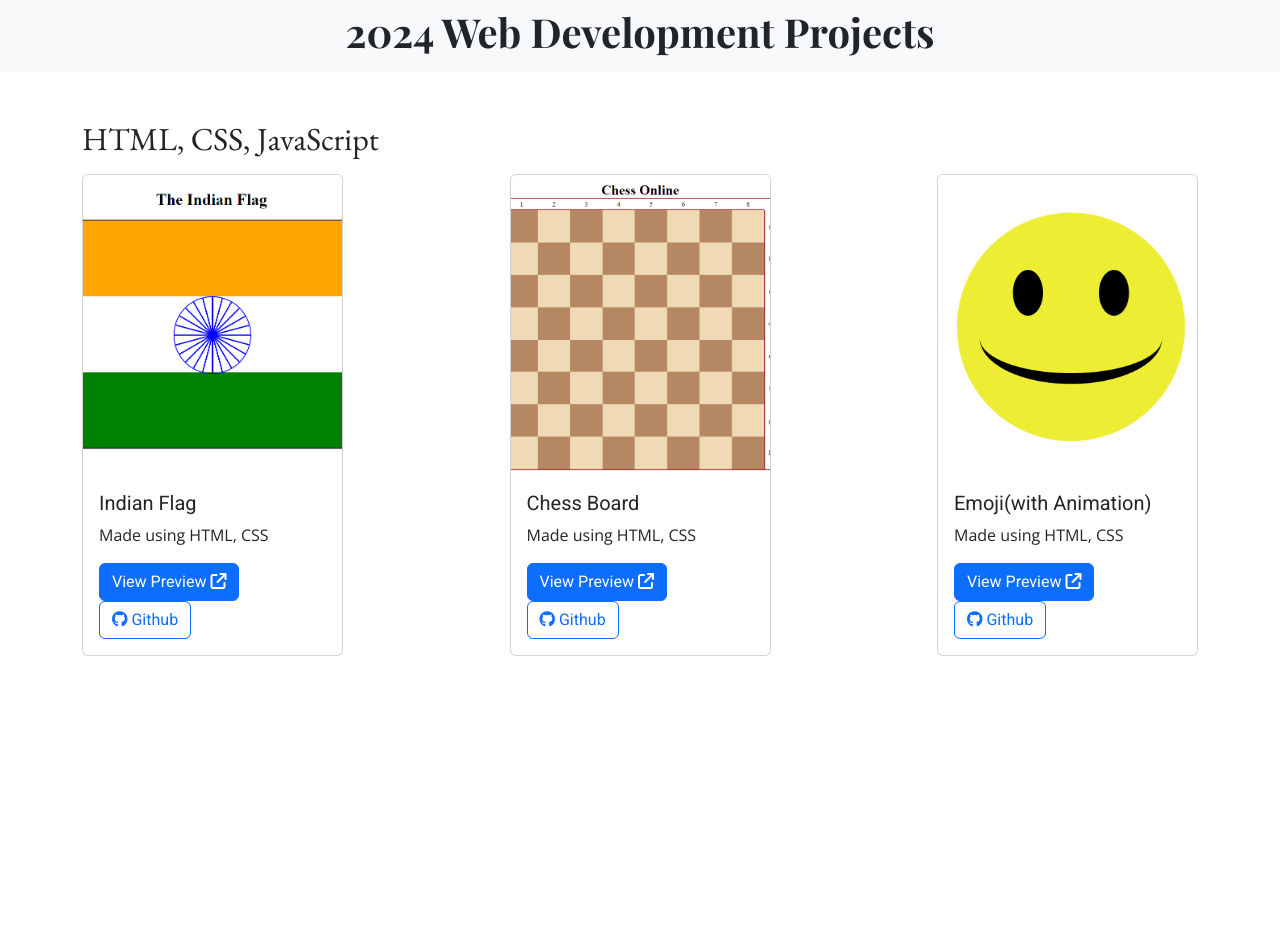
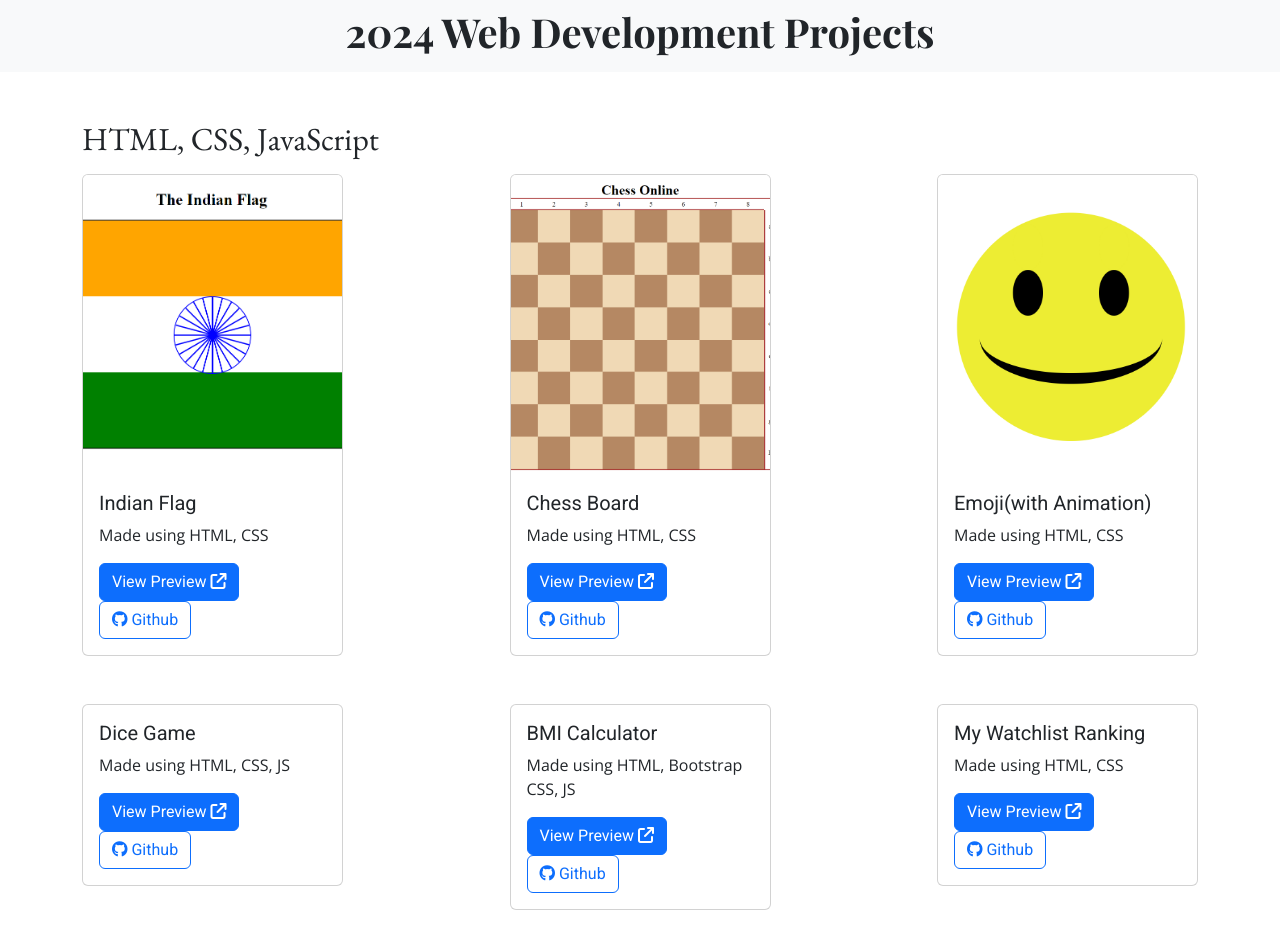
Before and after one commit to sojith29034/Web-Dev-Course, a plain HTML site: page index.html in a window 1280 px wide. Before the commit the page ends 800 px from the top, so only its background shows below. Drawn offline with nearby package versions, Linux system fonts and the light colour scheme; a web font is replaced by a local one.

Commit message:
portfolio updated

```diff
--- a/index.html
+++ b/index.html
@@ -85,6 +85,39 @@
                 </div>
             </div>
         </div>
+
+        <div class="row my-5 d-flex justify-content-between">
+            <div class="col-3">
+                <div class="card">
+                    <div class="card-body">
+                        <h5 class="card-title primary-text">Dice Game</h5>
+                        <p class="card-text secondary-text">Made using HTML, CSS, JS</p>
+                        <a href="./Dicee Challenge/dicee.html" target="_blank" class="btn btn-primary primary-text">View Preview <i class="fa-solid fa-arrow-up-right-from-square"></i></a>
+                        <a href="https://github.com/sojith29034/Web-Dev-Course/tree/main/Dicee%20Challenge" class="btn btn-outline-primary primary-text"><i class="fa-brands fa-github"></i> Github</a>
+                    </div>
+                </div>
+            </div>
+            <div class="col-3">
+                <div class="card">
+                    <div class="card-body">
+                        <h5 class="card-title primary-text">BMI Calculator</h5>
+                        <p class="card-text secondary-text">Made using HTML, Bootstrap CSS, JS</p>
+                        <a href="./BMI Calculator/index.html" target="_blank" class="btn btn-primary primary-text">View Preview <i class="fa-solid fa-arrow-up-right-from-square"></i></a>
+                        <a href="https://github.com/sojith29034/Web-Dev-Course/tree/main/BMI%20Calculator" class="btn btn-outline-primary primary-text"><i class="fa-brands fa-github"></i> Github</a>
+                    </div>
+                </div>
+            </div>
+            <div class="col-3">
+                <div class="card">
+                    <div class="card-body">
+                        <h5 class="card-title primary-text">My Watchlist Ranking</h5>
+                        <p class="card-text secondary-text">Made using HTML, CSS</p>
+                        <a href="./Movie Ranking Project/index.html" target="_blank" class="btn btn-primary primary-text">View Preview <i class="fa-solid fa-arrow-up-right-from-square"></i></a>
+                        <a href="https://github.com/sojith29034/Web-Dev-Course/tree/main/Movie%20Ranking%20Project" class="btn btn-outline-primary primary-text"><i class="fa-brands fa-github"></i> Github</a>
+                    </div>
+                </div>
+            </div>
+        </div>
     </div>
 
 
```
